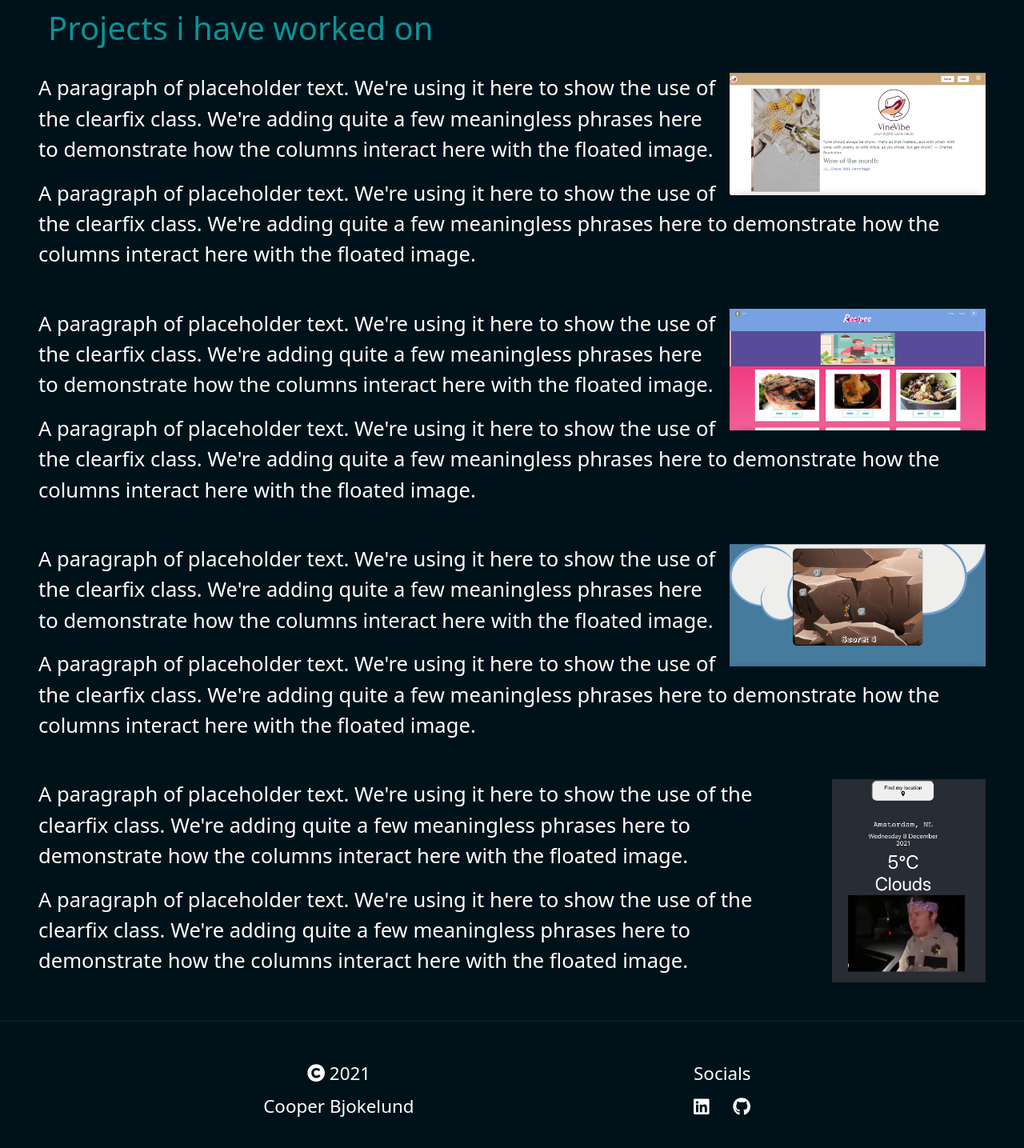
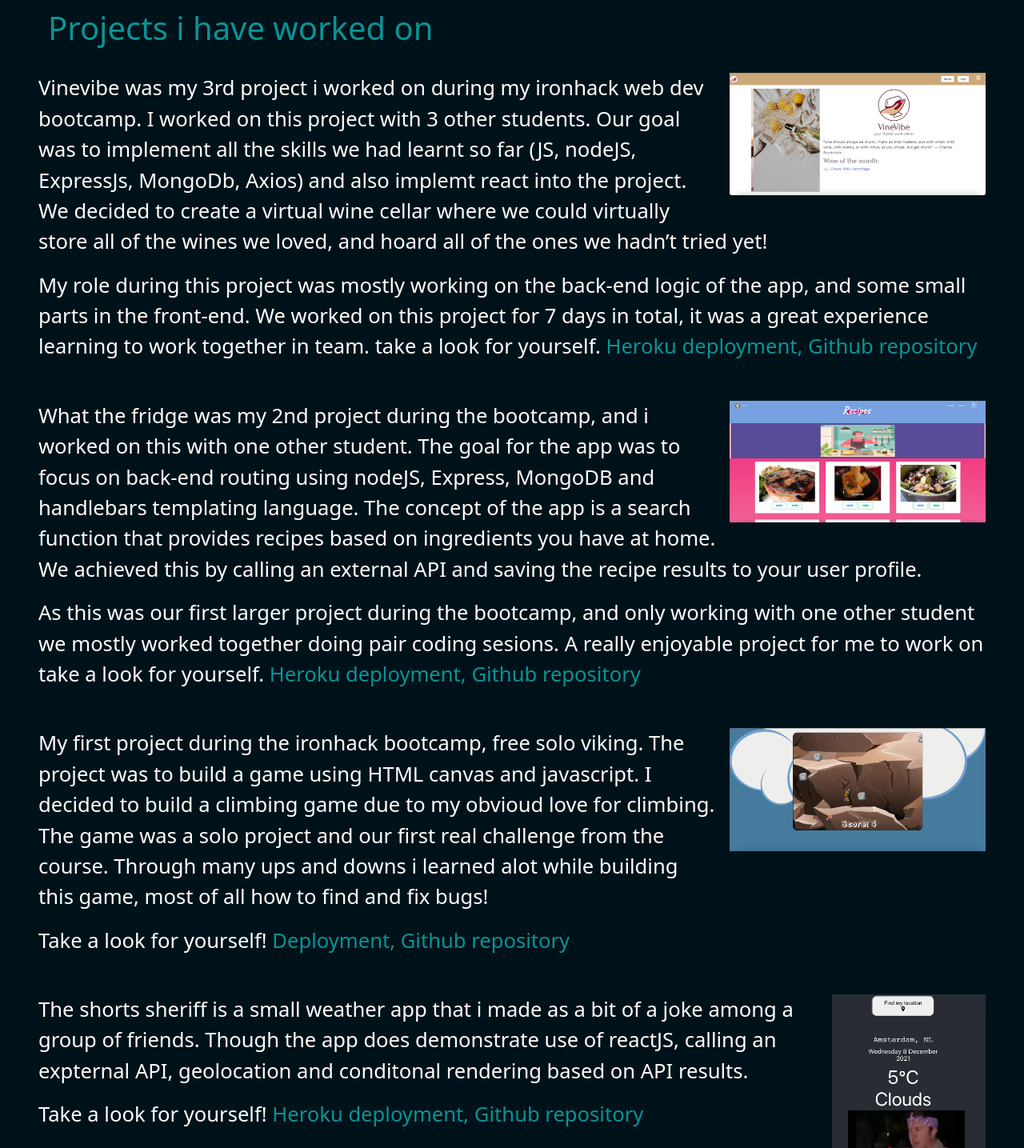
Before and after one commit to Coops023/site, a React (Create React App) app: page /projects in a window 1280 px wide. Shown: the part 115-1550 px from the top of the page at 80% size. Built offline with nearby package versions, Linux system fonts and the light colour scheme.

Commit message:
site complete

```diff
--- a/src/pages/About.css
+++ b/src/pages/About.css
@@ -13,7 +13,7 @@
 
 .about-paragraph {
   font-family: "pt-sans";
-  font-size: 1.2em;
+  font-size: 1.5em;
 }
 
 .about-img-wrap {
--- a/src/pages/Contact.jsx
+++ b/src/pages/Contact.jsx
@@ -63,10 +63,8 @@ export const Contact = () => {
         <div class="content col-12">
           <h1 className="heading">Want to get in-touch?</h1>
           <p className="paragraph">
-            Lorem ipsum dolor sit, amet consectetur adipisicing elit. Nisi
-            molestiae excepturi incidunt, laborum provident quasi aliquam
-            repellat perspiciatis, totam iusto dicta! Saepe suscipit ipsum
-            explicabo vel aut possimus quod incidunt.
+            Leave your details in the form below along with a short message and
+            i will get back to you as soon as possible.
           </p>
           <form className="contact-form" ref={form} onSubmit={sendEmail}>
             <label className="form-label">Name</label>
--- a/src/pages/Projects.css
+++ b/src/pages/Projects.css
@@ -23,6 +23,14 @@ p {
   width: 12em;
 }
 
+a {
+  color: #0a9396;
+  text-decoration: none;
+}
+a:hover {
+  color: white;
+}
+
 @media screen and (max-width: 500px) {
   .clearfix {
     margin: 1em 1.5em;
--- a/src/pages/Projects.jsx
+++ b/src/pages/Projects.jsx
@@ -10,80 +10,108 @@ export default function Projects() {
         <img
           src="./vinevibe.png"
           className="img col-md-6 float-md-end mb-3 ms-md-3"
-          alt="..."
+          alt="screenshot of vinevibe page"
         />
 
         <p>
-          A paragraph of placeholder text. We're using it here to show the use
-          of the clearfix class. We're adding quite a few meaningless phrases
-          here to demonstrate how the columns interact here with the floated
-          image.
+          Vinevibe was my 3rd project i worked on during my ironhack web dev
+          bootcamp. I worked on this project with 3 other students. Our goal was
+          to implement all the skills we had learnt so far (JS, nodeJS,
+          ExpressJs, MongoDb, Axios) and also implemt react into the project. We
+          decided to create a virtual wine cellar where we could virtually store
+          all of the wines we loved, and hoard all of the ones we hadn’t tried
+          yet!
         </p>
         <p>
-          A paragraph of placeholder text. We're using it here to show the use
-          of the clearfix class. We're adding quite a few meaningless phrases
-          here to demonstrate how the columns interact here with the floated
-          image.
+          My role during this project was mostly working on the back-end logic
+          of the app, and some small parts in the front-end. We worked on this
+          project for 7 days in total, it was a great experience learning to
+          work together in team. take a look for yourself.
+          <a href="https://vinevibe.herokuapp.com/">
+            {" "}
+            Heroku deployment,{" "}
+          </a>{" "}
+          <a href="https://github.com/VineVibe/VineVibe">Github repository</a>
         </p>
       </div>
       <div className="clearfix">
         <img
           src="./what-t-fridge.png"
           className="img col-md-6 float-md-end mb-3 ms-md-3"
-          alt="..."
+          alt="screenshot of what the fridge page"
         />
 
         <p>
-          A paragraph of placeholder text. We're using it here to show the use
-          of the clearfix class. We're adding quite a few meaningless phrases
-          here to demonstrate how the columns interact here with the floated
-          image.
+          What the fridge was my 2nd project during the bootcamp, and i worked
+          on this with one other student. The goal for the app was to focus on
+          back-end routing using nodeJS, Express, MongoDB and handlebars
+          templating language. The concept of the app is a search function that
+          provides recipes based on ingredients you have at home. We achieved
+          this by calling an external API and saving the recipe results to your
+          user profile.
         </p>
         <p>
-          A paragraph of placeholder text. We're using it here to show the use
-          of the clearfix class. We're adding quite a few meaningless phrases
-          here to demonstrate how the columns interact here with the floated
-          image.
+          As this was our first larger project during the bootcamp, and only
+          working with one other student we mostly worked together doing pair
+          coding sesions. A really enjoyable project for me to work on take a
+          look for yourself.
+          <a href="https://what-the-fridge-coop.herokuapp.com/">
+            {" "}
+            Heroku deployment,{" "}
+          </a>
+          <a href="https://github.com/Coops023/project-2-What-the-fridge">
+            Github repository
+          </a>
         </p>
       </div>
       <div className="clearfix">
         <img
           src="./game.png"
           className="img col-md-6 float-md-end mb-3 ms-md-3"
-          alt="..."
+          alt="screenshot of free solo viking climbing game"
         />
 
         <p>
-          A paragraph of placeholder text. We're using it here to show the use
-          of the clearfix class. We're adding quite a few meaningless phrases
-          here to demonstrate how the columns interact here with the floated
-          image.
+          My first project during the ironhack bootcamp, free solo viking. The
+          project was to build a game using HTML canvas and javascript. I
+          decided to build a climbing game due to my obvioud love for climbing.
+          The game was a solo project and our first real challenge from the
+          course. Through many ups and downs i learned alot while building this
+          game, most of all how to find and fix bugs!
         </p>
         <p>
-          A paragraph of placeholder text. We're using it here to show the use
-          of the clearfix class. We're adding quite a few meaningless phrases
-          here to demonstrate how the columns interact here with the floated
-          image.
+          Take a look for yourself!
+          <a href="https://coops023.github.io/Free-Solo-viking/#">
+            {" "}
+            Deployment,{" "}
+          </a>
+          <a href="https://github.com/Coops023/Free-Solo-viking">
+            Github repository
+          </a>
         </p>
       </div>
       <div className="clearfix">
         <img
           src="./weatherapp.png"
           className="img-weather-app col-md-6 float-md-end mb-3 ms-md-3"
-          alt="..."
+          alt="screenshot of shorts sheriff weather app."
         />
 
         <p>
-          A paragraph of placeholder text. We're using it here to show the use
-          of the clearfix class. We're adding quite a few meaningless phrases
-          here to demonstrate how the columns interact here with the floated
-          image.
+          The shorts sheriff is a small weather app that i made as a bit of a
+          joke among a group of friends. Though the app does demonstrate use of
+          reactJS, calling an expternal API, geolocation and conditonal
+          rendering based on API results.
         </p>
         <p>
-          A paragraph of placeholder text. We're using it here to show the use
-          of the clearfix class. We're adding quite a few meaningless phrases
-          here to demonstrate how the columns interact here with the floated
-          image.
+          Take a look for yourself!
+          <a href="https://shorts-sheriff.herokuapp.com/">
+            {" "}
+            Heroku deployment,{" "}
+          </a>{" "}
+          <a href="https://github.com/Coops023/shorts-sheriff">
+            Github repository
+          </a>
         </p>
       </div>
     </div>
```
